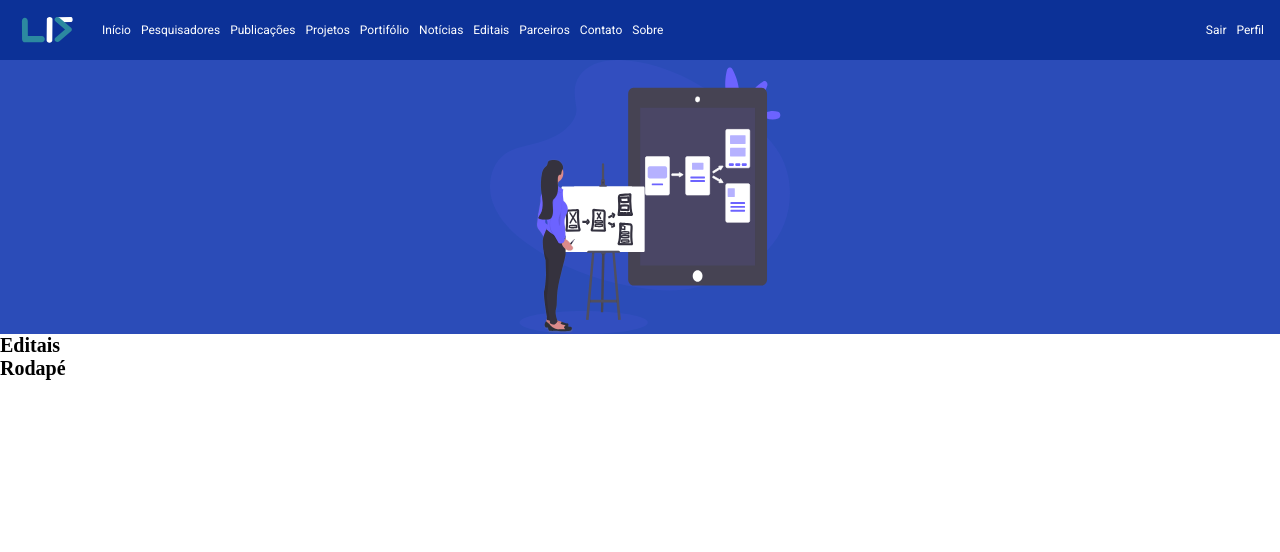
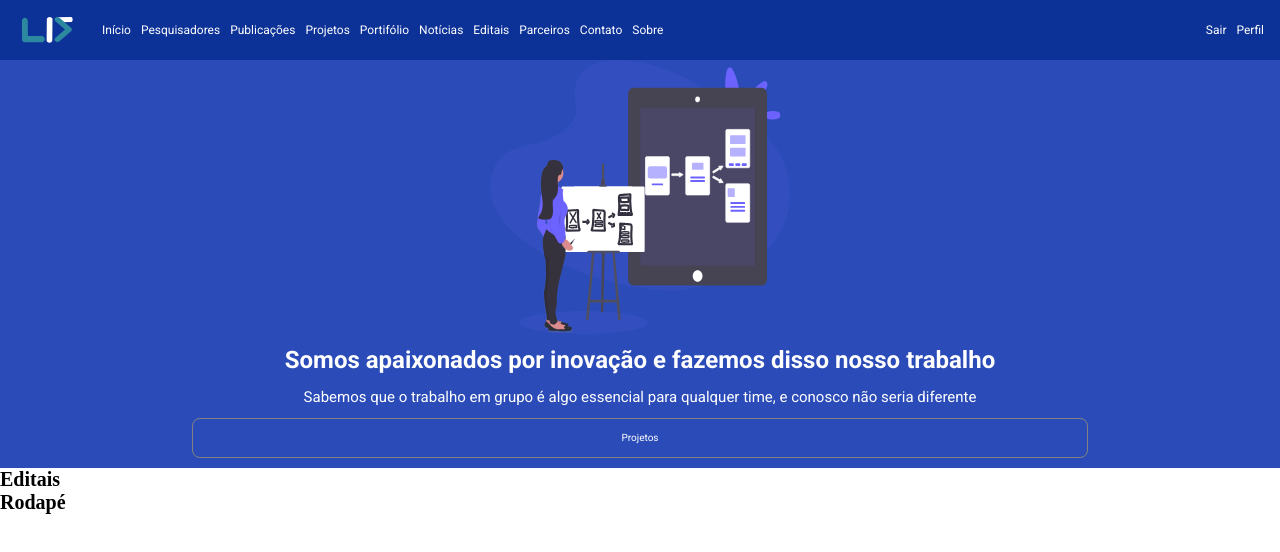
Before and after one commit to reudismam/LIS-lab, a React (Create React App) app: page /editais in a window 1280 px wide. Shown: the top 552 px of the page. Built offline with nearby package versions, Linux system fonts and the light colour scheme.

Commit message:
Mensagem no banner.

```diff
--- a/src/components/Header/Banner/index.tsx
+++ b/src/components/Header/Banner/index.tsx
@@ -2,10 +2,12 @@
 import styled from 'styled-components';
 import Img from '../../../assets/images/Home/inicio.svg';
 import BannerImg from '../BannerImg';
+import BannerMessage from '../BannerMessage';
 
 const BannerContainer = styled.div`
     display: flex;
-    justify-content: center;
+    flex-direction: column;
+    align-items: center;
 `
 
 export default function Banner() {
@@ -15,6 +17,7 @@
                 src={Img}
                 alt="Imagem da Home"
             />
+            <BannerMessage />
         </BannerContainer>
     );
 }
--- /dev/null
+++ b/src/components/Header/BannerMessage/index.tsx
@@ -0,0 +1,51 @@
+import React from 'react';
+import styled from 'styled-components';
+import { Link } from 'react-router-dom';
+
+const MessageContainer = styled.div`
+    width: 70%;
+    color: var(--branco);
+    font-family: 'Roboto', sans-serif;
+    text-align: center;
+    margin-top: 10px;
+    margin-bottom: 10px;
+    line-height: 1.4;
+`
+
+const Title = styled.h1`
+    font-size: 2.4rem;
+`
+
+const Description = styled.h2`
+    font-weight: normal;
+    margin: 10px 0;
+`
+
+const Button = styled(Link)`
+    display: flex;
+    border: 1px solid var(--cinza);
+    height: 4rem;
+    justify-content: center;
+    align-items: center;
+    color: var(--branco);
+    text-decoration: none;
+    border-radius: 0.8rem;
+`
+
+export default function Message() {
+    return (
+        <MessageContainer>
+            <Title>
+            Somos apaixonados por inovação e fazemos disso nosso trabalho
+            </Title>
+
+            <Description>
+            Sabemos que o trabalho em grupo é algo essencial para qualquer time, e conosco não seria diferente
+            </Description>
+
+            <Button to="/projetos">
+                Projetos
+            </Button>
+        </MessageContainer>
+    );
+}
```
